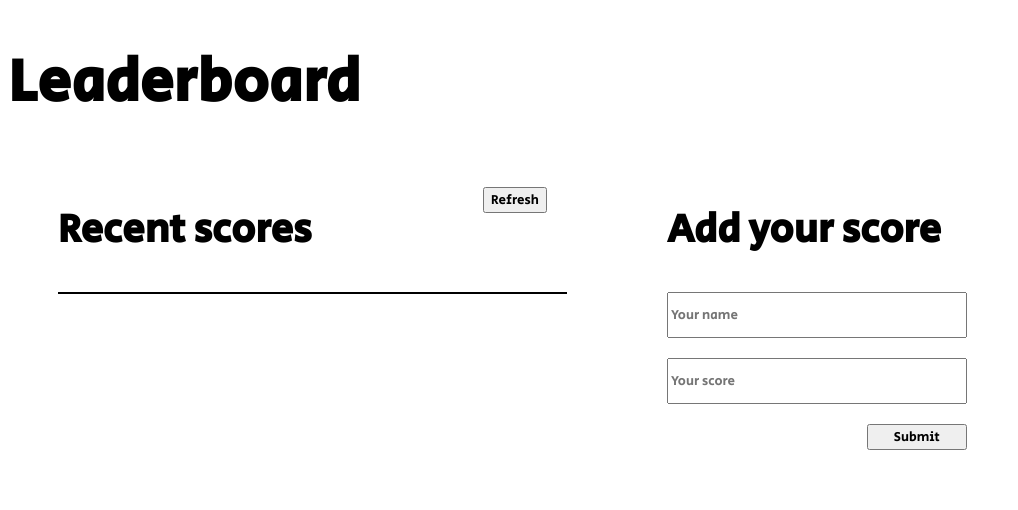
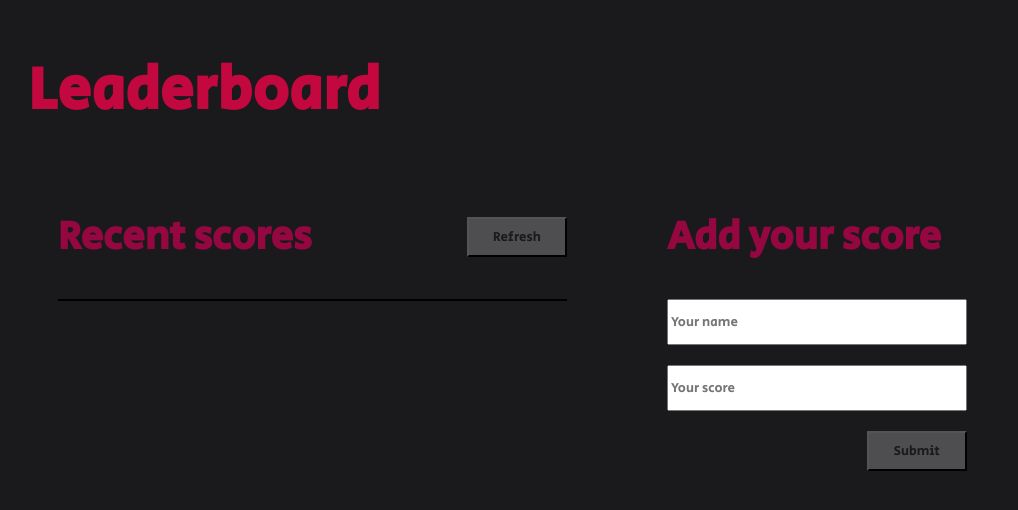
Before and after one commit to LOctavio/leaderboard, a website built with webpack: page src/index.html in a window 1280 px wide. Shown: the whole page, without its empty margins (0-1018 px from the left). Built offline with nearby package versions, Linux system fonts and the light colour scheme; no server answers.

Commit message:
Add color

```diff
--- a/src/style.css
+++ b/src/style.css
@@ -3,9 +3,16 @@
   src: url('./SecularOne-Regular.woff') format('woff');
 }
 
+body {
+  background-color: #1a1a1d;
+}
+
 h1 {
   font-family: 'SecularOne';
   font-size: 60px;
+  color: #c3073f;
+  margin: 0;
+  padding: 40px 20px;
 }
 
 .main-container {
@@ -21,6 +28,7 @@ h1 {
 
 h2 {
   font-size: 40px;
+  color: #950740;
 }
 
 .recent-scores {
@@ -37,8 +45,12 @@ h2 {
   position: absolute;
   right: 0;
   top: 0;
-  margin: 20px;
+  margin: 42.2px 0;
+  height: 40px;
+  width: 100px;
   font-family: inherit;
+  background-color: #4e4e50;
+  color: #1a1a1d;
 }
 
 .scores-list {
@@ -57,10 +69,15 @@ h2 {
   font-size: 20px;
   line-height: 35px;
   font-family: inherit;
+  color: #1a1a1d;
+}
+
+.scores-list ul li:nth-child(odd) {
+  background-color: #6f2232;
 }
 
 .scores-list ul li:nth-child(even) {
-  background-color: #ddd;
+  background-color: #4e4e50;
 }
 
 .add-score-form {
@@ -80,4 +97,7 @@ h2 {
   width: 100px;
   margin-left: auto;
   font-family: inherit;
+  height: 40px;
+  background-color: #4e4e50;
+  color: #1a1a1d;
 }
```
Also changed, not shown: dist/main.js.
